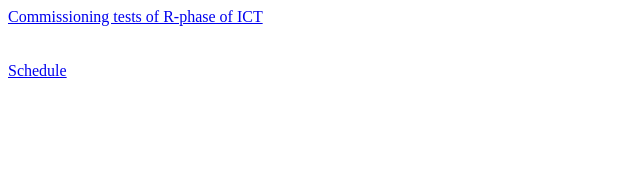
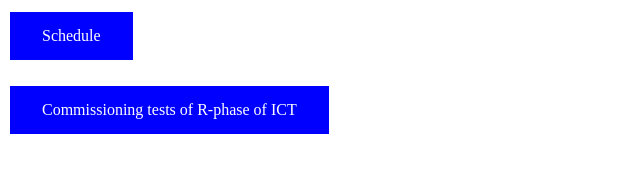
Before and after one commit to Srija4-03/vedanta_commissioning_test_reports, a plain HTML site: page index.html in a window 1280 px wide. Shown: the whole page, without its empty margins (0-640 px from the left). Drawn offline with Linux system fonts and the light colour scheme.

Commit message:
Update index.html

```diff
--- a/index.html
+++ b/index.html
@@ -1,15 +1,27 @@
 <!DOCTYPE html>
 <html>
 <head>
-<title>Page Title</title>
+<title>Vedanta Report</title>
+<style>
+.button {
+  background-color: blue;
+  border: none;
+  color: white;
+  padding: 15px 32px;
+  text-align: center;
+  text-decoration: none;
+  display: inline-block;
+  font-size: 16px;
+  margin: 4px 2px;
+  cursor: pointer;
+}
+</style>
 </head>
 <body>
-
-
-<a href="./Commissioning_tests.pdf"> Commissioning tests of R-phase of ICT</a>
+<a class="button" href="./Vedanta_Dairy.pdf">Schedule</a>
 <br>
 <br>
-<br>
-<a href="./Vedanta_Dairy.pdf">Schedule</a>
+<a class="button" href="./Commissioning_tests.pdf"> Commissioning tests of R-phase of ICT</a>
+
 </body>
 </html>
```
